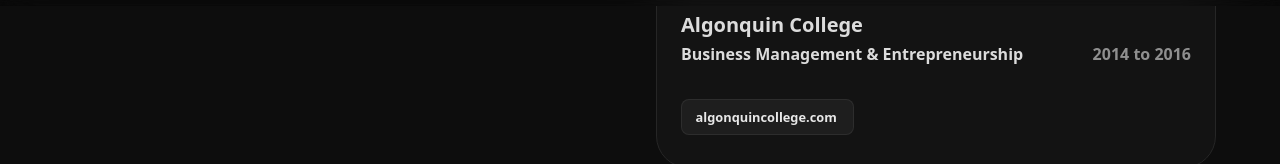
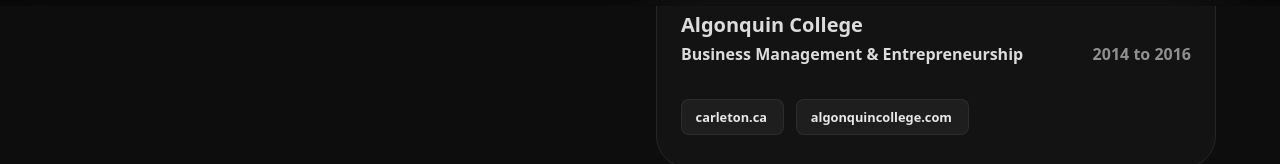
Before and after one commit to vacc0003/final, a plain HTML site: page about.html in a window 1280 px wide. Shown: the part 794-958 px from the top of the page. Drawn offline with nearby package versions, Linux system fonts and the light colour scheme.

```diff
--- a/about.html
+++ b/about.html
@@ -196,6 +196,7 @@
                             </div>
                             <div id="ac-tag">
                                 <div class=" tags project-page-tag ac-tag-arrow">
+                                    <a href="https://carleton.ca/" target="_blank" aria-label="link to process deck" class="p-tag-1"><span>carleton.ca</span><img class="fade-in-arrow" id="fade-in-arrow" src="./images/svg/right-arrow.svg" alt="link arrow"></a>
                                     <a href="//www.algonquincollege.com/" target="_blank" aria-label="link to process deck" class="p-tag-1"><span>algonquincollege.com</span><img class="fade-in-arrow" id="fade-in-arrow" src="./images/svg/right-arrow.svg" alt="link arrow"></a>
                                 </div>
                             </div>
```
